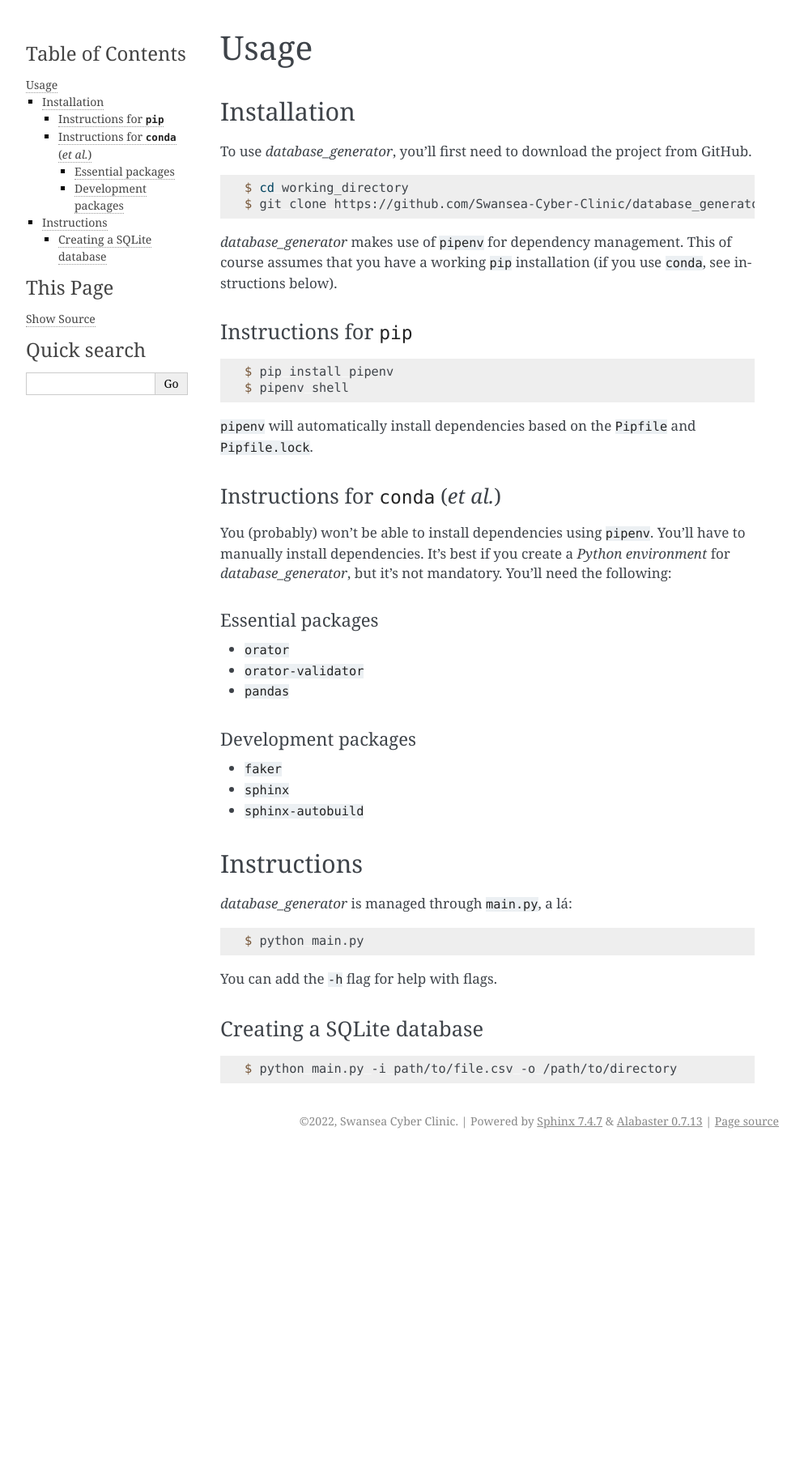
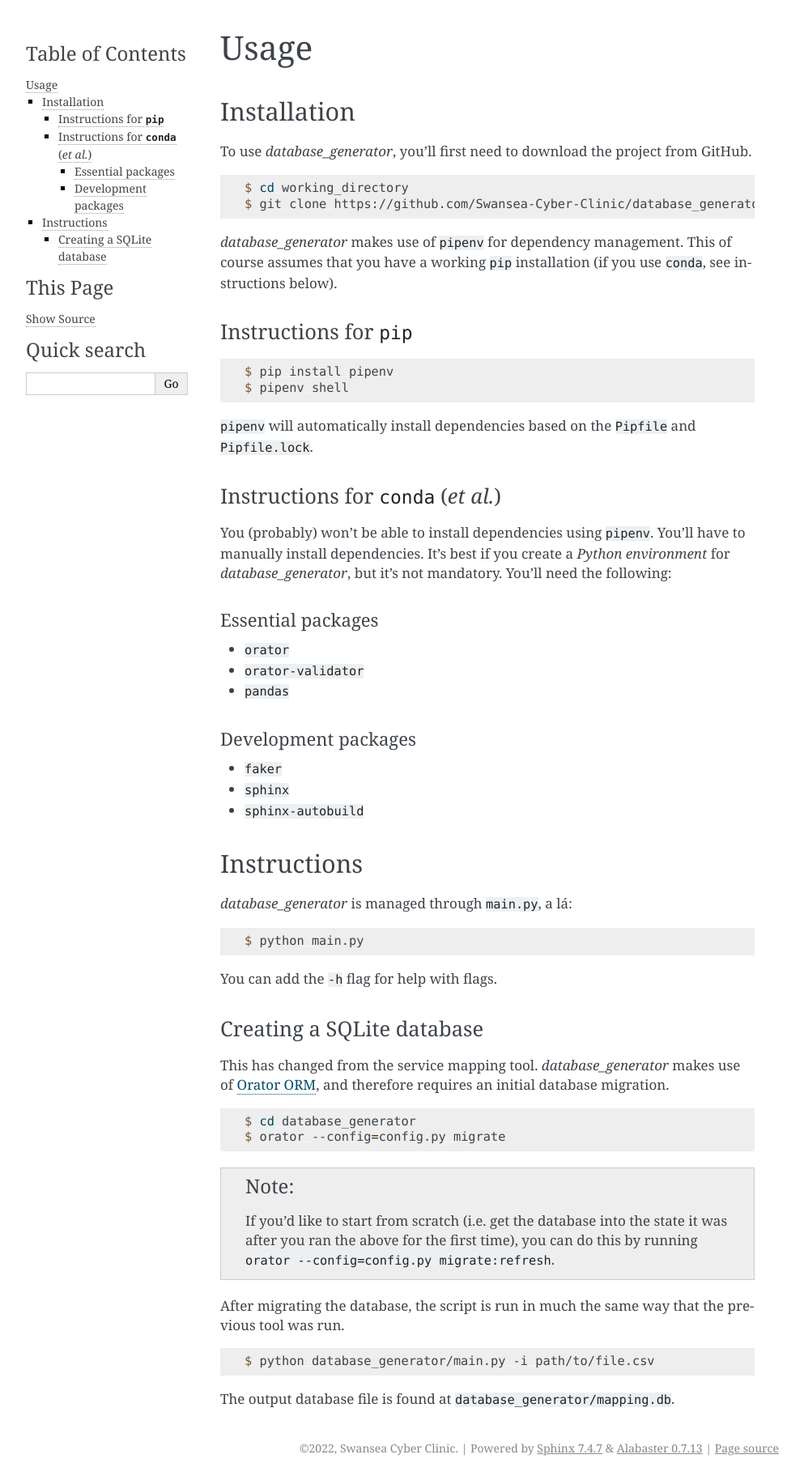
Before and after one commit to Swansea-Cyber-Clinic/database_generator, a Sphinx documentation site: the page built from docs/usage.rst, in a window 1280 px wide. Shown: the whole page at 81% size, without its empty margins (148-1141 px from the left). Built offline with Sphinx 7.4.7, drawn with Linux system fonts in a browser that asks for light colours; before the commit the page ends 1424 px from its top, so only the background shows below that.

Commit message:
updated usage docs

```diff
--- a/docs/usage.rst
+++ b/docs/usage.rst
@@ -56,6 +56,20 @@ You can add the ``-h`` flag for help with flags.
 Creating a SQLite database
 ^^^^^^^^^^^^^^^^^^^^^^^^^^
 
+This has changed from the service mapping tool. *database_generator* makes use of `Orator ORM <https://orator-orm.com/>`_, and therefore requires an initial database migration.
+
 .. code-block:: console
 
-  $ python main.py -i path/to/file.csv -o /path/to/directory
+  $ cd database_generator
+  $ orator --config=config.py migrate
+
+.. note::
+  If you'd like to start from scratch (i.e. get the database into the state it was after you ran the above for the first time), you can do this by running ``orator --config=config.py migrate:refresh``.
+
+After migrating the database, the script is run in much the same way that the previous tool was run.
+
+.. code-block:: console
+
+  $ python database_generator/main.py -i path/to/file.csv
+
+The output database file is found at ``database_generator/mapping.db``.
```
